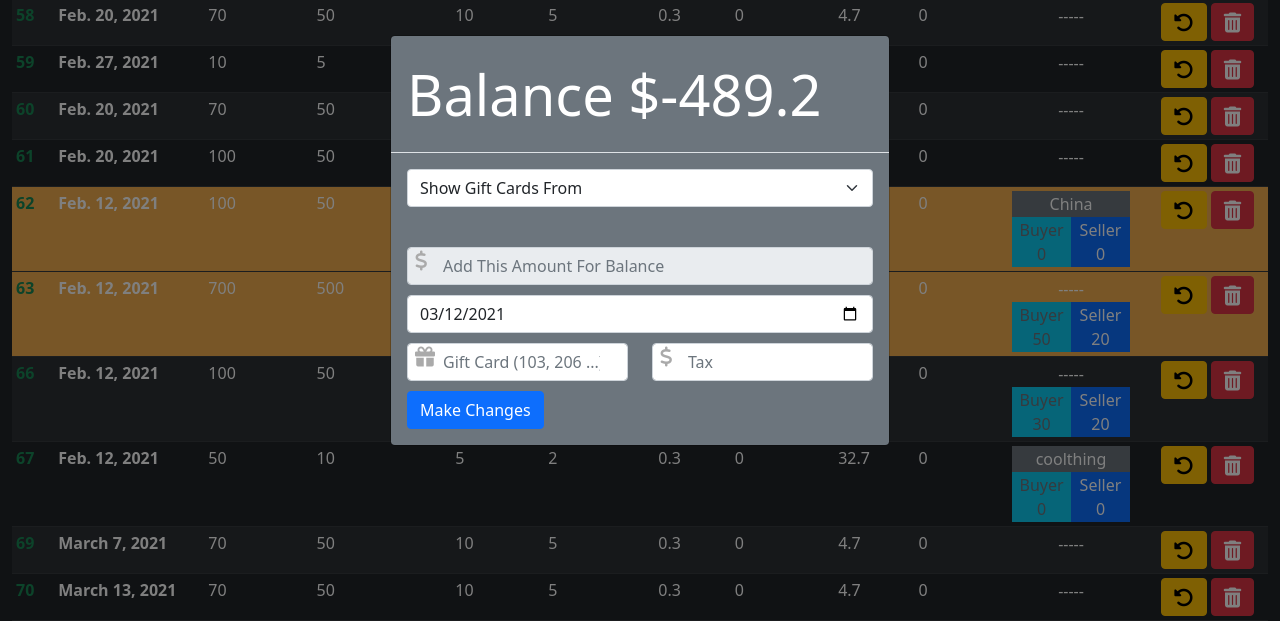
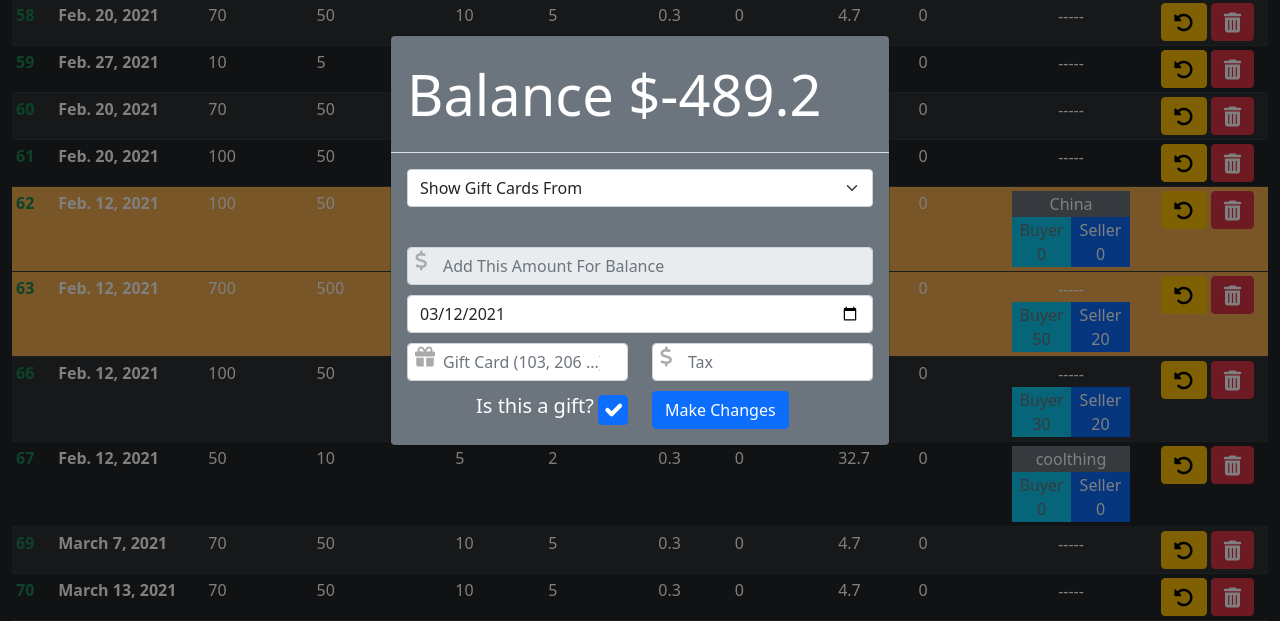
Before and after one commit to d4nieldev/ebaycalculator, a Django app: page /panel in a window 1280 px wide, after a click on "Balance". Shown: the part 1060-1681 px from the top of the page. Run offline with Django 3.2, Linux system fonts and the light colour scheme; a user stored in the database is signed in; data comes from the database, SQL or seed files in the repository; both versions use the stored data as it was after the commit; some libraries are stand-ins or nearby versions.

Commit message:
changelog

```diff
--- a/core/apiViews.py
+++ b/core/apiViews.py
@@ -309,14 +309,6 @@ def add_hipshipper(request):
 
 @csrf_exempt
 def update_hipshipper(request):
-    # do something
-    print("SALE ID: " + request.POST["sale_id"])
-    print("NEW BUYER PAID: " + request.POST["buyer_paid"])
-    print("NEW SELLER PAID: " + request.POST["seller_paid"])
-    print("OLD BUYER PAID: " + request.POST["lastvalue"].split('/')[1].replace('Buyer', ''))
-    print("OLD SELLER PAID: " + request.POST["lastvalue"].split('/')[2].replace('Seller', ''))
-
-
     kwargs = {
         'old_buyer_paid': float(request.POST["lastvalue"].split('/')[1].replace('Buyer', '')),
         'old_seller_paid': float(request.POST["lastvalue"].split('/')[2].replace('Seller', ''))
--- a/core/forms.py
+++ b/core/forms.py
@@ -59,6 +59,7 @@ class GiftForm(ModelForm):
             'date': DateInput(attrs={'class': 'form-control', 'value': date.today, 'id':'f_gift_date'}),
             'gift_money': forms.NumberInput(attrs={'class': 'form-control add-gift-form', 'placeholder': 'Gift Card (103, 206 ...)', 'id':'f_gift_money'}),
             'gift_tax': forms.NumberInput(attrs={'class': 'form-control add-gift-form', 'placeholder': 'Tax', 'id':'f_gift_tax'}),
+            'is_gift': forms.CheckboxInput(attrs={'class': 'form-check-input big-checkbox', 'id': 'f_is_gift'})
         }
 
 
--- a/core/models.py
+++ b/core/models.py
@@ -180,6 +180,8 @@ class Gift(models.Model):
 
     Attributes
     ----------
+    is_gift : bool
+        Is this a gift or a manual change?
     date : datetime.date
         The date this gift was added.
     gift_money : float
@@ -194,6 +196,7 @@ class Gift(models.Model):
     calc_gift_value()
         returnes the gift minus the taxes
     """
+    is_gift = models.BooleanField(default=True)
     date = models.DateField()
     gift_money = models.FloatField()
     gift_tax = models.FloatField()
--- a/static/css/style.css
+++ b/static/css/style.css
@@ -106,3 +106,8 @@ body {
     max-height: 65vh;
     overflow: auto;
 }
+
+.big-checkbox{
+    width: 30px;
+    height: 30px;
+}
--- a/templates/modals/balance.html
+++ b/templates/modals/balance.html
@@ -48,8 +48,16 @@
                             </div>
                         </div>
                     </div>
-                    {{ giftform.user }}
-                    <button type="submit" class="btn btn-primary" name="btn_change_balance">Make Changes</button>
+                    <div class="row">
+                        <div class="col text-end">
+                            <span style="font-size: 20px;">Is this a gift?</span>
+                            {{ giftform.is_gift }}
+                        </div>
+                        <div class="col">
+                            <button type="submit" class="btn btn-primary" name="btn_change_balance">Make Changes</button>
+                        </div>
+                    </div>
+
                 </form>
                 {{giftform.errors}}
             </div>
```
Also changed, not shown: core/migrations/0013_gift_is_gift.py (added), db.sqlite3.
